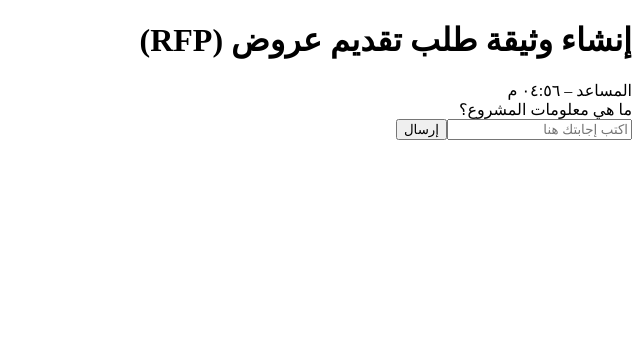
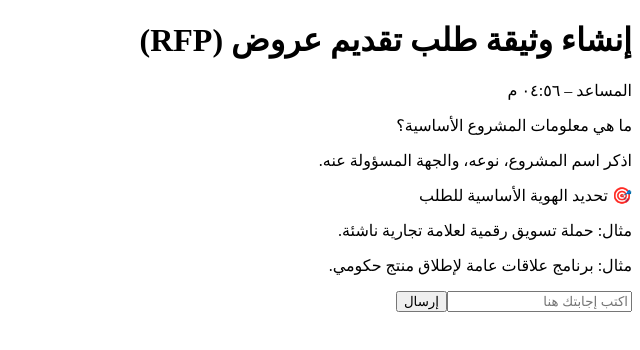
Before and after one commit to rfpai/rfp-platform, a Next.js app: page /create-rfp in a window 1280 px wide. Shown: the top 350 px of the page, without its empty margins (640-1280 px from the left). Built offline with nearby package versions, Linux system fonts and the light colour scheme.

Commit message:
Load assistant hints for RFP creation

```diff
--- a/components/ConversationView.jsx
+++ b/components/ConversationView.jsx
@@ -15,18 +15,53 @@ export default function ConversationView({ messages = [], isLoading = false }) {
           className={`p-3 rounded-md shadow-sm text-sm whitespace-pre-wrap ${
             msg.role === "user"
               ? "bg-white text-right border-r-4 border-blue-500"
-              : "bg-blue-100 text-left border-l-4 border-gray-400"
+              : "bg-blue-100 text-left border-l-4 border-gray-400 fade-in"
           }`}
         >
           <div className="text-xs text-gray-500 mb-1">
             {msg.role === "user" ? "أنت" : "المساعد"} – {formatTime(msg.timestamp || Date.now())}
           </div>
-          {msg.content}
+          {typeof msg.content === "string" ? (
+            msg.content
+          ) : (
+            <div className="space-y-1">
+              <p className="font-semibold text-gray-800">{msg.content.prompt}</p>
+              {msg.content.help && (
+                <p className="text-gray-600 text-sm">{msg.content.help}</p>
+              )}
+              {msg.content.intent && (
+                <p className="text-xs text-gray-500">🎯 {msg.content.intent}</p>
+              )}
+              {msg.content.marketing && (
+                <p className="text-xs text-green-700">
+                  {msg.content.marketing}
+                </p>
+              )}
+              {msg.content.pr && (
+                <p className="text-xs text-purple-700">{msg.content.pr}</p>
+              )}
+            </div>
+          )}
         </div>
       ))}
       {isLoading && (
         <div className="text-gray-500 italic text-sm">⏳ جاري التحليل...</div>
       )}
+      <style jsx>{`
+        @keyframes fade-in {
+          from {
+            opacity: 0;
+            transform: translateY(4px);
+          }
+          to {
+            opacity: 1;
+            transform: translateY(0);
+          }
+        }
+        .fade-in {
+          animation: fade-in 0.4s ease-out;
+        }
+      `}</style>
     </div>
   );
 }
--- a/components/CreateRFP.jsx
+++ b/components/CreateRFP.jsx
@@ -2,24 +2,36 @@
 import React, { useState } from "react";
 import { useRouter } from "next/router";
 import ConversationView from "@/components/ConversationView";
+import { rfpHints } from "@/data/assistant/rfpHints";
 
 export default function CreateRFP() {
   const router = useRouter();
 
-  const questions = [
-    { key: "projectInfo", text: "ما هي معلومات المشروع؟" },
-    { key: "background", text: "ما هي خلفية الجهة؟" },
-    { key: "projectDescription", text: "ما هو وصف المشروع؟" },
-    { key: "scopeOfWork", text: "ما نطاق العمل؟" },
-    { key: "targetAudience", text: "من هو الجمهور المستهدف؟" },
-    { key: "deliverables", text: "ما المخرجات المتوقعة؟" },
-    { key: "timeline", text: "ما الجدول الزمني؟" },
-    { key: "budget", text: "ما الميزانية؟" },
-    { key: "evaluationCriteria", text: "ما معايير التقييم؟" },
-    { key: "submissionRequirements", text: "ما متطلبات تقديم العرض؟" },
-    { key: "questions", text: "هل لديك أي أسئلة أو استفسارات؟" },
-    { key: "attachments", text: "اذكر الملاحق أو المرفقات." },
+  const questionKeys = [
+    "projectInfo",
+    "background",
+    "projectDescription",
+    "scopeOfWork",
+    "targetAudience",
+    "deliverables",
+    "timeline",
+    "budget",
+    "evaluationCriteria",
+    "submissionRequirements",
+    "questions",
+    "attachments",
   ];
+
+  const buildHint = (key) => {
+    const hint = rfpHints[key] || {};
+    return {
+      prompt: hint.prompt,
+      help: hint.help,
+      intent: hint.intent,
+      marketing: hint.sectorExamples?.marketing,
+      pr: hint.sectorExamples?.pr,
+    };
+  };
 
   const [index, setIndex] = useState(0);
   const [answers, setAnswers] = useState({});
@@ -27,7 +39,7 @@ export default function CreateRFP() {
   const [messages, setMessages] = useState([
     {
       role: "assistant",
-      content: questions[0].text,
+      content: buildHint(questionKeys[0]),
       timestamp: Date.now(),
     },
   ]);
@@ -37,7 +49,7 @@ export default function CreateRFP() {
     e.preventDefault();
     if (!input.trim()) return;
 
-    const key = questions[index].key;
+    const key = questionKeys[index];
     const value = input.trim();
     const updated = { ...answers, [key]: value };
     setAnswers(updated);
@@ -50,11 +62,11 @@ export default function CreateRFP() {
     setMessages((prev) => [...prev, userMessage]);
     setInput("");
 
-    if (index < questions.length - 1) {
-      const nextQ = questions[index + 1].text;
+    if (index < questionKeys.length - 1) {
+      const nextKey = questionKeys[index + 1];
       const assistantMessage = {
         role: "assistant",
-        content: nextQ,
+        content: buildHint(nextKey),
         timestamp: Date.now(),
       };
       setMessages((prev) => [...prev, assistantMessage]);
```
